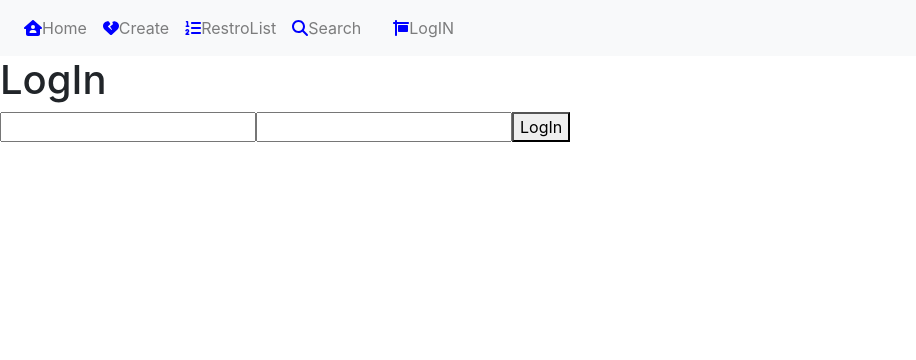
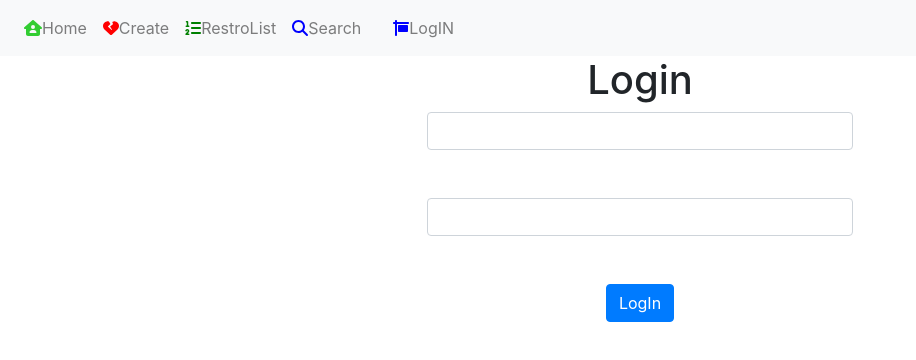
Before and after one commit to SukhdebPatra/client, a React (Create React App) app: page /login in a window 1280 px wide. Shown: the top 360 px of the page, without its empty margins (0-916 px from the left). Built offline with nearby package versions, Linux system fonts and the light colour scheme.

Commit message:
Boostrap Added in login

```diff
--- a/src/Component/LogIn.jsx
+++ b/src/Component/LogIn.jsx
@@ -1,42 +1,58 @@
-import React,{useState} from "react";
+import React, { useState } from "react";
 import { useNavigate } from "react-router-dom";
 import Navbar from "./Navbar";
 
+const LogIn = (props) => {
+  const [name, setName] = useState("");
+  const [password, setPassword] = useState("");
+  let nevigate = useNavigate();
 
-const LogIn = (props) => {
-    const [name, setName] = useState('')
-const [password, setPassword] = useState('')
-let nevigate=useNavigate();
-
-
-const LogIn=(e)=>{
+  const LogIn = (e) => {
     e.preventDefault();
-    fetch('http://localhost:3000/login?q='+ name)
-    .then((data)=>{
-        data.json().then((res)=>{
-            console.log(res);
-            if(res.length>0){
-                localStorage.setItem('login',JSON.stringify(res))
-             nevigate('/List')
-
-            }else{
-                alert('plz check user name and password')
-            }
-        })
-    })
-    console.log(name,password);
-
-}
-    return (
+    fetch("http://localhost:3000/login?q=" + name).then((data) => {
+      data.json().then((res) => {
+        console.log(res);
+        if (res.length > 0) {
+          localStorage.setItem("login", JSON.stringify(res));
+          nevigate("/List");
+        } else {
+          alert("plz check user name and password");
+        }
+      });
+    });
+    console.log(name, password);
+  };
+  return (
     <div>
-        <Navbar/>
-      <h1>LogIn</h1>
-      <form action="">
-      <input type="text" value={name}  onChange={(e)=>setName(e.target.value)} />
-      <input type="password"  value={password} onChange={(e)=>setPassword(e.target.value)}/>
-      <button onClick={LogIn}>LogIn</button>
-      </form>
-
+      <Navbar />
+      <h1 className="App ">Login</h1>
+      <center>
+        <div className="contaniner">
+          <div className="row ">
+            <div className="col">
+              <form action="">
+                <input
+                  className="form-control col-sm-4"
+                  type="text"
+                  value={name}
+                  onChange={(e) => setName(e.target.value)}
+                />
+                <br /> <br />
+                <input
+                  className="form-control col-sm-4"
+                  type="password"
+                  value={password}
+                  onChange={(e) => setPassword(e.target.value)}
+                />{" "}
+                <br /> <br />
+                <button className="btn btn-primary mb-2" onClick={LogIn}>
+                  LogIn
+                </button>
+              </form>
+            </div>
+          </div>
+        </div>
+      </center>
     </div>
   );
 };
--- a/src/Component/Navbar.jsx
+++ b/src/Component/Navbar.jsx
@@ -19,20 +19,20 @@ const Navbar = () => {
           <ul className="navbar-nav">
             <li className="nav-item">
               <Link className="nav-link" to="/">
-                <FontAwesomeIcon icon={faHomeUser} color="blue" />
+                <FontAwesomeIcon icon={faHomeUser} color="limegreen" />
                 Home
               </Link>
             </li>
 
             <li className="nav-item">
               <Link className="nav-link" to="/create">
-                <FontAwesomeIcon icon={faHeartBroken} color="blue" />
+                <FontAwesomeIcon icon={faHeartBroken} color="red" />
                 Create
               </Link>
             </li>
             <li className="nav-item">
               <Link className="nav-link" to="/List">
-                <FontAwesomeIcon icon={faList12} color="blue" />
+                <FontAwesomeIcon icon={faList12} color="green" />
                 RestroList
               </Link>
             </li>
@@ -49,7 +49,7 @@ const Navbar = () => {
             {localStorage.getItem("login") ? (
               <li className="nav-item">
                 <Link className="nav-link" to="/logout">
-                  <FontAwesomeIcon icon={faSignOut} color="blue" />
+                  <FontAwesomeIcon icon={faSignOut} color="yellow" />
                   LogOut
                 </Link>
               </li>
```
